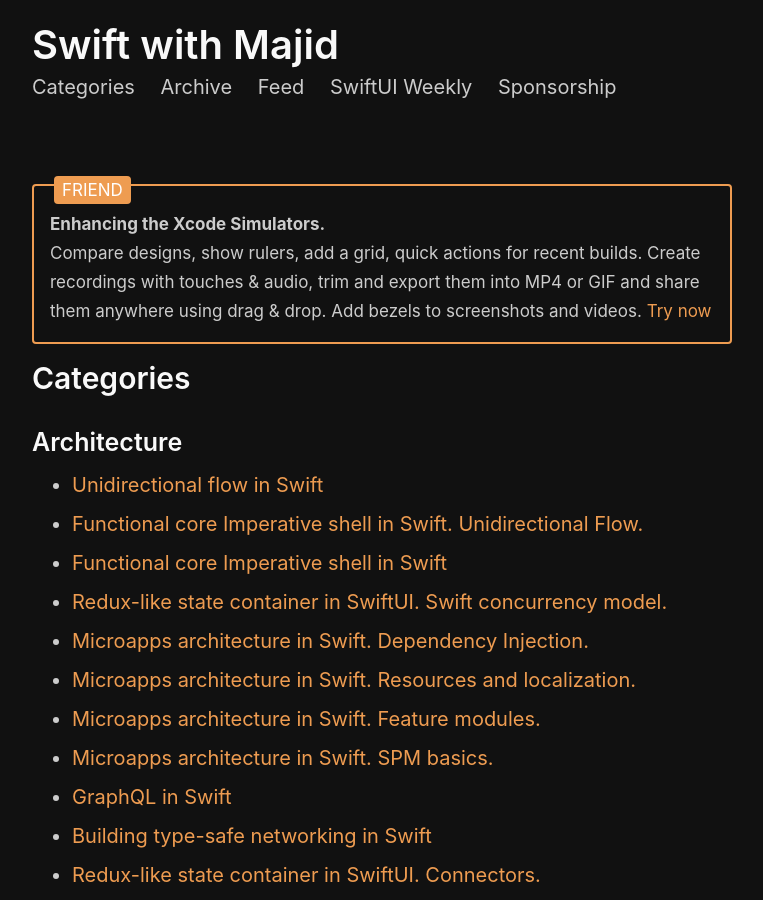
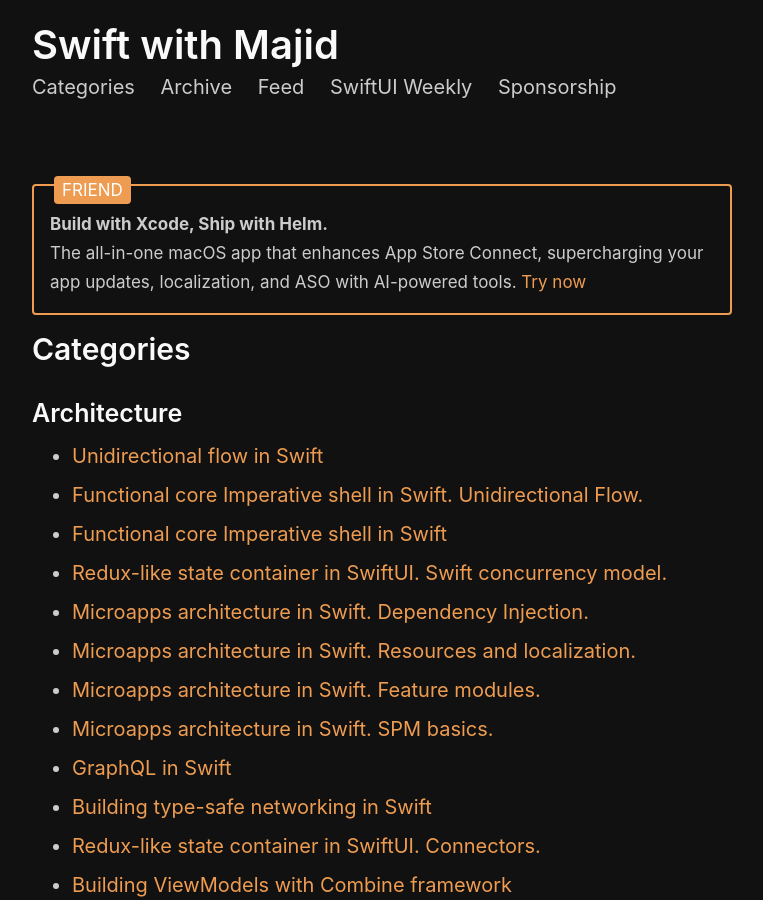
Before and after one commit to mecid/mecid.github.io, a Jekyll site: the page built from categories.html, in a window 1280 px wide and 900 px high. Shown: the whole window, without its empty margins (258-1021 px from the left). Built offline with Jekyll 4.4.1, drawn with Linux system fonts in a browser that asks for light colours.

Commit message:
friend link changed

```diff
--- a/_includes/friends.html
+++ b/_includes/friends.html
@@ -1,6 +1,11 @@
 <div class="friends">
-    <span>
-        <b>Enhancing the Xcode Simulators.</b> <br>
-        Compare designs, show rulers, add a grid, quick actions for recent builds. Create recordings with touches & audio, trim and export them into MP4 or GIF and share them anywhere using drag & drop. Add bezels to screenshots and videos. <a href="https://gumroad.com/a/931293139/ftvbh">Try now</a>
-    </span>
+<!--    <span>-->
+<!--        <b>Enhancing the Xcode Simulators.</b> <br>-->
+<!--        Compare designs, show rulers, add a grid, quick actions for recent builds. Create recordings with touches & audio, trim and export them into MP4 or GIF and share them anywhere using drag & drop. Add bezels to screenshots and videos. <a href="https://gumroad.com/a/931293139/ftvbh">Try now</a>-->
+<!--    </span>-->
+
+<span>
+    <b>Build with Xcode, Ship with Helm. </b> <br>
+    The all-in-one macOS app that enhances App Store Connect, supercharging your app updates, localization, and ASO with AI-powered tools. <a href="https://gumroad.com/a/95873555/ymbbmh"> Try now </a>
+</span>
 </div>
```
